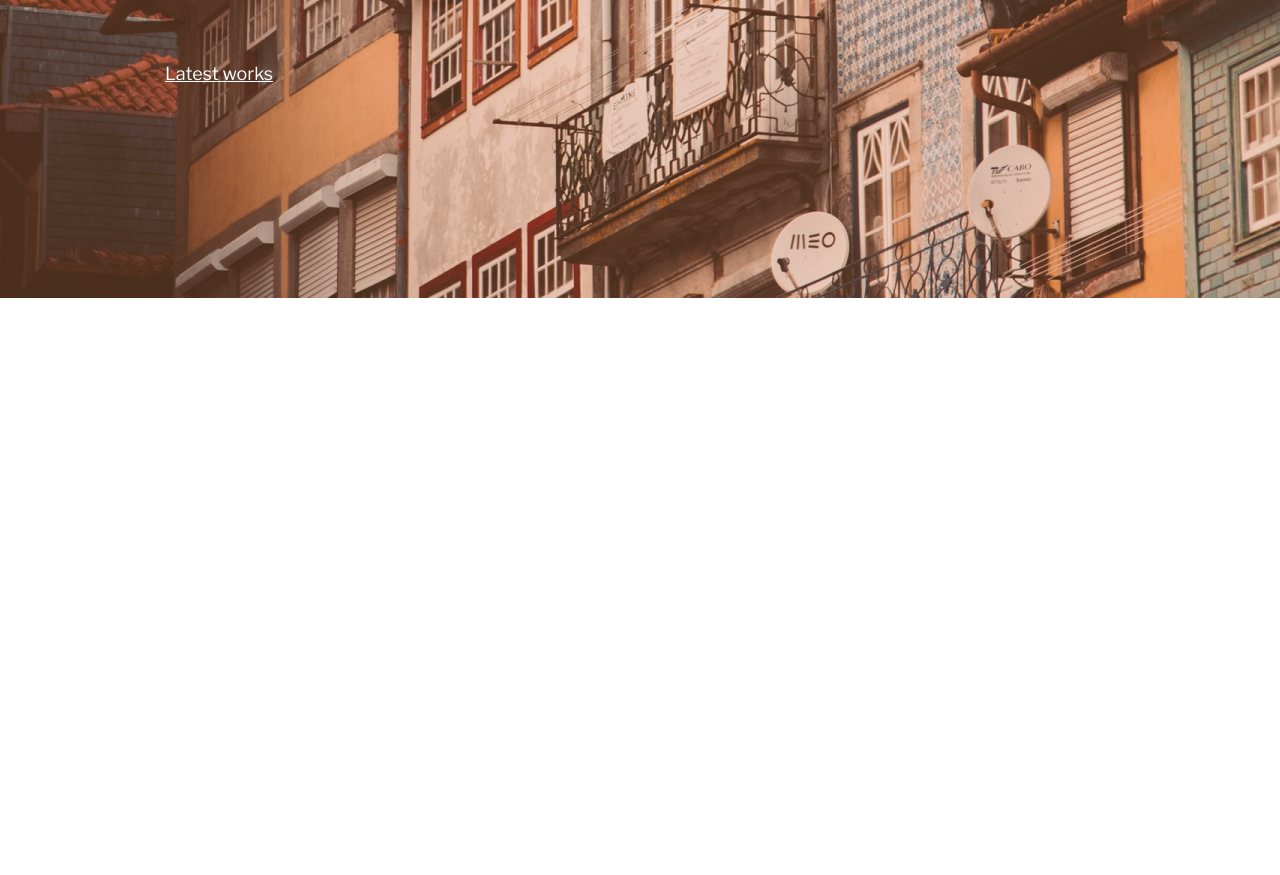
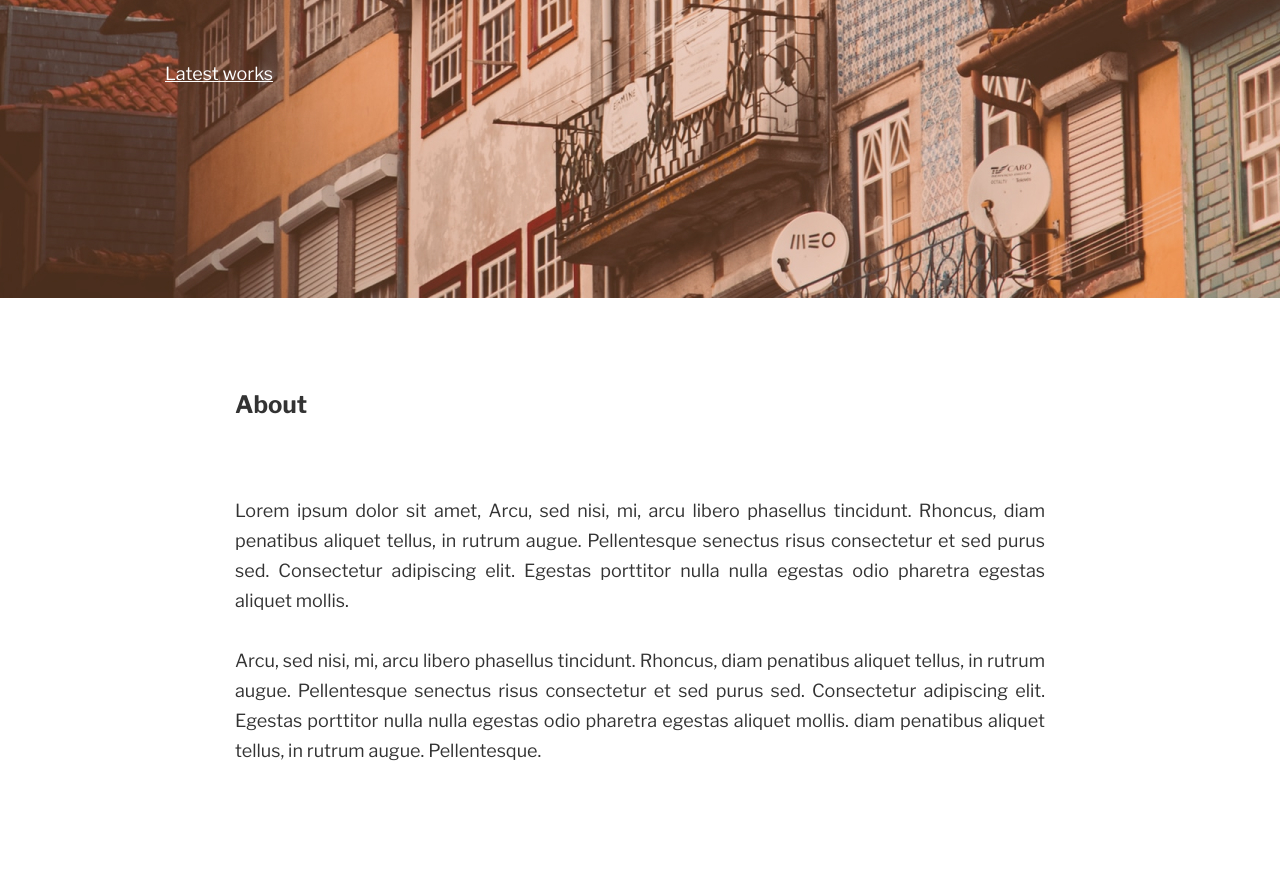
Before and after one commit to tasha201/bootstrap-designer-portfolio, a plain HTML site: page index.html in a window 1280 px wide. Shown: the part 470-1345 px from the top of the page. Before the commit the page ends 800 px from the top, so only its background shows below. Drawn offline with nearby package versions, Linux system fonts and the light colour scheme.

Commit message:
Styling second section

```diff
--- a/index.html
+++ b/index.html
@@ -11,9 +11,9 @@
     <title>Bootstrap project</title>
 </head>
 <body>
-    <div class="container-fluid p-0">
+    <section class="container-fluid p-0">
         <div class="hero-background">
-            <nav class="navbar navbar-expand-lg ">
+            <nav class="navbar navbar-expand-lg">
                 <div class="container">
                    <a class="navbar-brand nav-logo" href="#">Portfolio</a>
                     <button class="navbar-toggler" type="button" data-bs-toggle="collapse" data-bs-target="#navbarNavAltMarkup"
@@ -37,8 +37,19 @@
             <h2>Designer from Porto, Portugal</h2>
             <a href="#" class="banner-link">Latest works</a>
         </div>
-    </div>
+    </section>
 
+    <section class="container mx-auto section-settings">
+        <h3 class="section-heading">About</h3>
+        <p class="section-text">Lorem ipsum dolor sit amet, Arcu, sed nisi, mi, arcu libero phasellus tincidunt. Rhoncus, diam penatibus aliquet tellus,
+        in rutrum augue. Pellentesque senectus risus consectetur et sed purus sed. Consectetur adipiscing elit. Egestas
+        porttitor nulla nulla egestas odio pharetra egestas aliquet mollis.
+        <br/><br/>
+        Arcu, sed nisi, mi, arcu libero phasellus tincidunt. Rhoncus, diam penatibus aliquet tellus, in rutrum augue.
+        Pellentesque senectus risus consectetur et sed purus sed. Consectetur adipiscing elit. Egestas porttitor nulla nulla
+        egestas odio pharetra egestas aliquet mollis. diam penatibus aliquet tellus, in rutrum augue. Pellentesque.
+        </p>
+    </section>
 
 
     <script src="https://cdn.jsdelivr.net/npm/bootstrap@5.3.1/dist/js/bootstrap.bundle.min.js"
--- a/styles.css
+++ b/styles.css
@@ -26,7 +26,7 @@ body {
     color: #FFF;
     font-size: 18px;
     font-weight: 400;
-    margin-left: 59px;
+    margin-left: 50px;
 }
 
 .nav-active {
@@ -59,3 +59,20 @@ h2 {
     font-size: 18px;
     font-weight: 400;
 }
+
+.section-settings {
+    padding: 93px 165px;
+}
+
+.section-heading {
+    font-size: 24px;
+    font-weight: 700;
+    margin-bottom: 76px;
+}
+
+.section-text {
+    font-size: 18px;
+    font-weight: 400;
+    line-height: 30px;
+    text-align: justify;
+}
```
